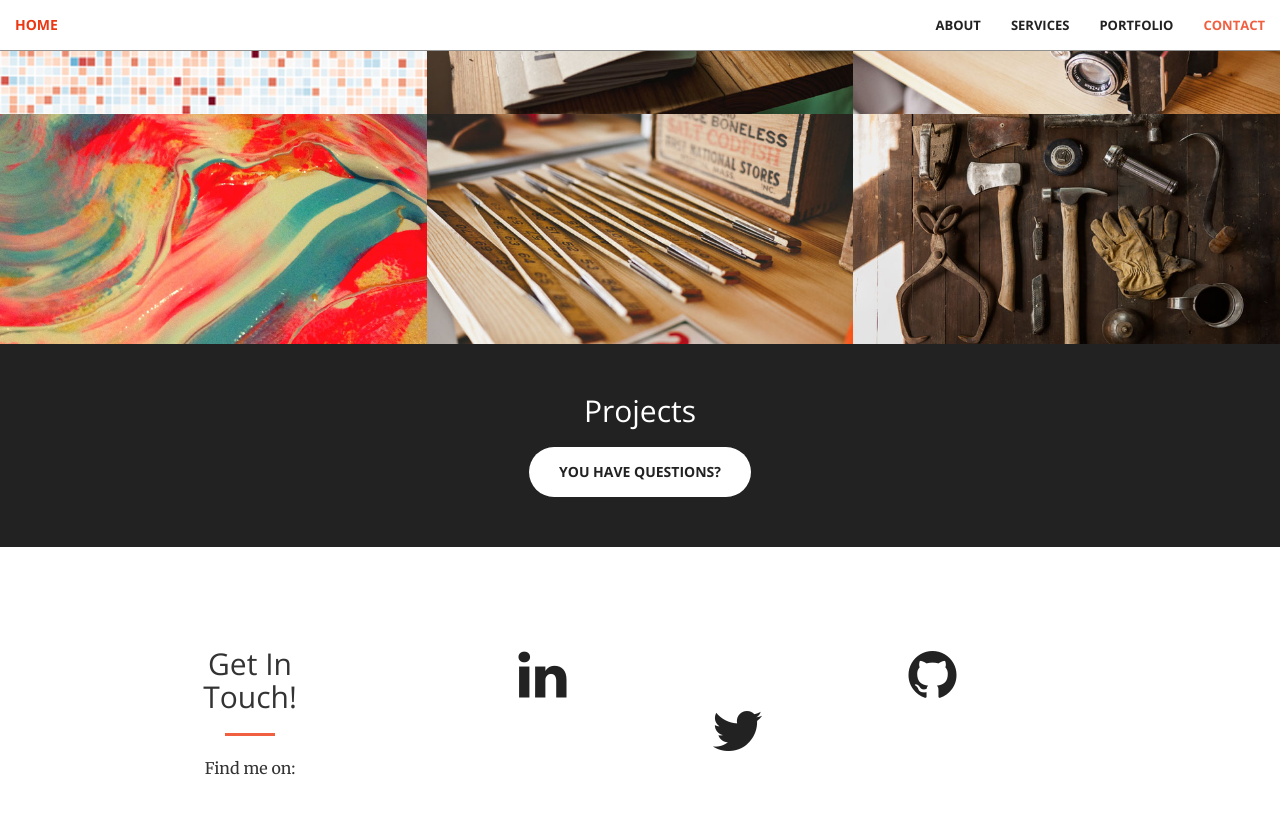
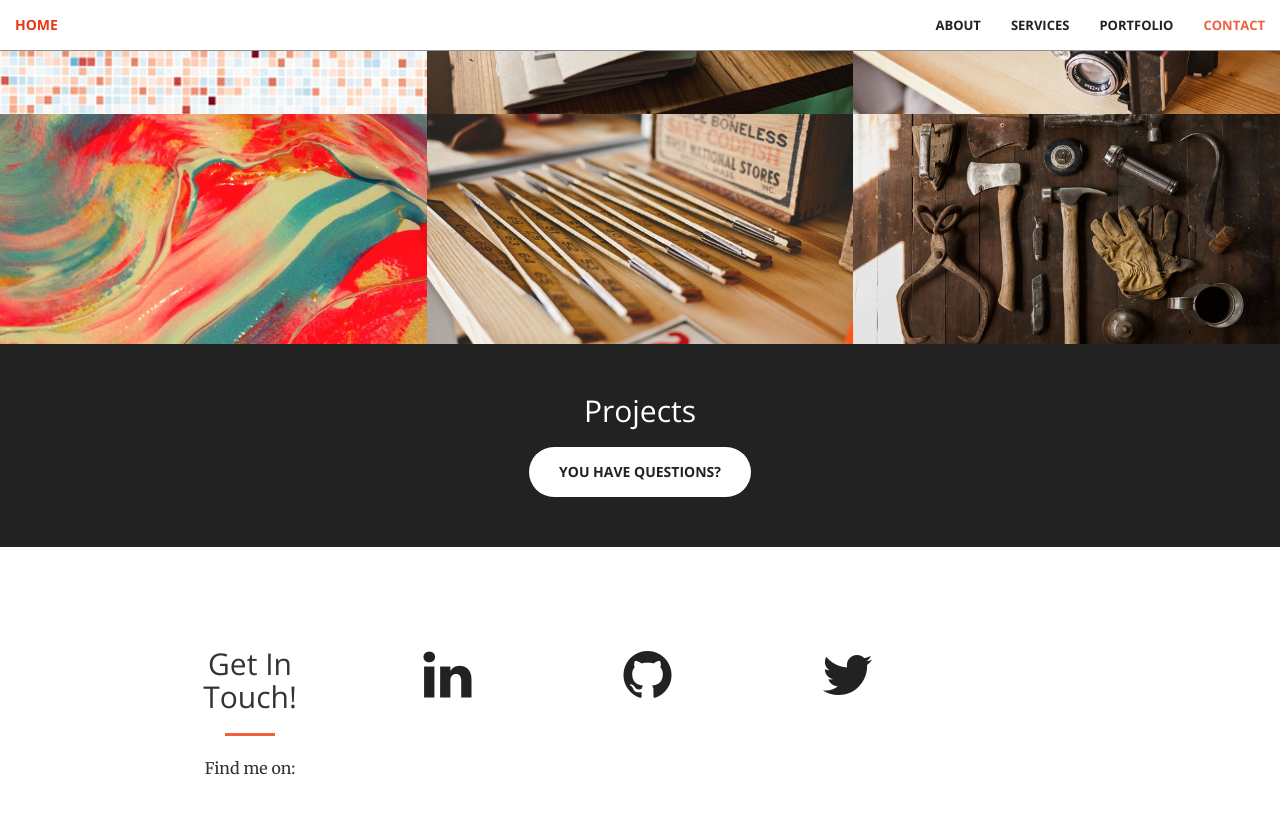
Before and after one commit to jvs--/jvs--.github.io, a Jekyll site: the page built from index.html, in a window 1280 px wide and 900 px high, scrolled down 2619 px. Shown: the top 814 px of the window. Built offline with Jekyll 4.4.1, drawn with Linux system fonts in a browser that asks for light colours.

Commit message:
Fixing spacing

```diff
--- a/_includes/contact.html
+++ b/_includes/contact.html
@@ -6,25 +6,26 @@
                 <hr class="primary">
                 <p>Find me on:</p>
             </div>
-         <div class="col-lg-2 col-lg-offset-1 text-center">
+        <div class="row">
+         <div class="col-lg-2 text-center">
             <a href="https://www.linkedin.com/in/{{ site.linkedin_username }}">
             <i class="fa fa-linkedin fa-3x wow bounceIn" data-wow-delay=".1s"></i>
 
             </a>
         </div>
-        <div class="col-lg-2 col-lg-offset-2 text-center">
+        <div class="col-lg-2 text-center">
             <a href="https://github.com/{{ site.github_username }}">
             <i class="fa fa-github fa-3x wow bounceIn" data-wow-delay=".1s"></i>
 
             </a>
         </div>
-        <div class="col-lg-2 col-lg-offset-3 text-center">
+        <div class="col-lg-2 text-center">
             <a href="https://twitter.com/{{ site.twitter_username }}">
                 <i class="fa fa-twitter fa-3x wow bounceIn" data-wow-delay=".1s"></i>
 
             </a>
         </div>
-
+        </div>
 
 
     </div>
```
